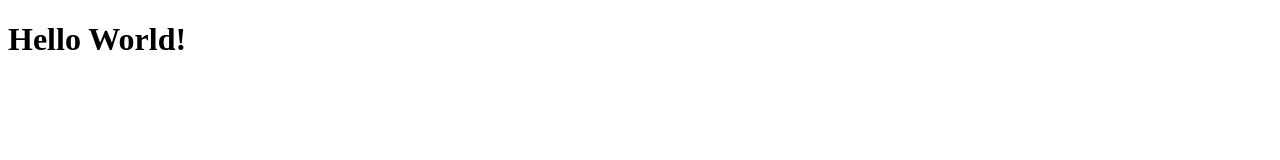
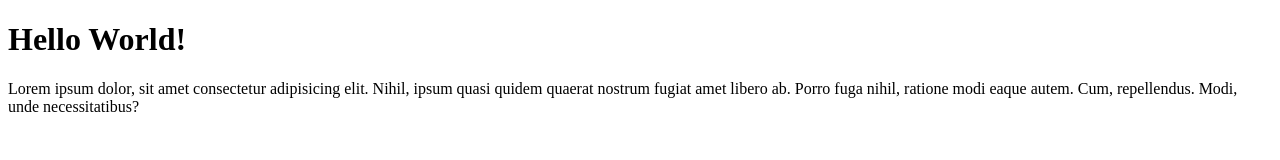
Before and after one commit to vazquezea96/Odin-Project, a plain HTML site: page index.html in a window 1280 px wide. Drawn offline with Linux system fonts and the light colour scheme.

Commit message:
added p-tag to html file.

```diff
--- a/index.html
+++ b/index.html
@@ -7,5 +7,10 @@
 
     <body>
         <h1>Hello World!</h1>
+        <p>
+            Lorem ipsum dolor, sit amet consectetur adipisicing elit.
+            Nihil, ipsum quasi quidem quaerat nostrum fugiat amet libero ab. Porro fuga nihil, ratione modi eaque autem.
+            Cum, repellendus. Modi, unde necessitatibus?
+        </p>
     </body>
 </html>
```
